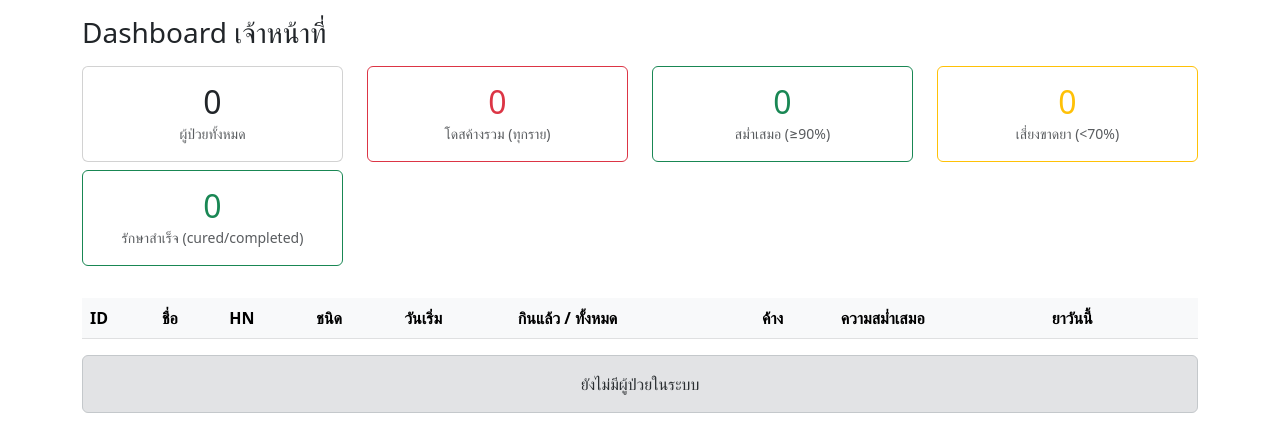
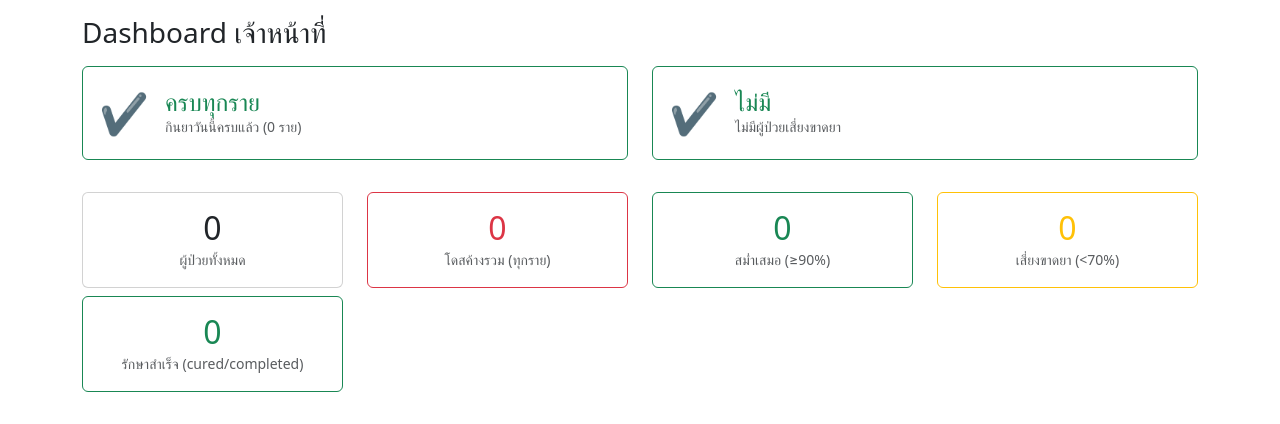
Before and after one commit to REENX8/TB, a Flask app: page /dashboard in a window 1280 px wide. Shown: the part 56-480 px from the top of the page. Run offline with Flask 3, Linux system fonts and the light colour scheme; the visitor is signed in with stand-in values (Sample User, id 1); lists and menus that the app fills with data are empty.

Commit message:
move at-risk and missed-today to separate pages

```diff
--- a/tb/__init__.py
+++ b/tb/__init__.py
@@ -32,6 +32,8 @@
     "report": "report.report",
     "report_export": "report.report_export",
     "report_export_xlsx": "report.report_export_xlsx",
+    "dashboard_missed_today": "report.dashboard_missed_today",
+    "dashboard_at_risk": "report.dashboard_at_risk",
     "ping": "report.ping",
     "audit_log": "audit.audit_log",
 }
--- a/tb/report/routes.py
+++ b/tb/report/routes.py
@@ -243,6 +243,39 @@
     )
 
 
+@bp.route("/dashboard/missed-today")
+@staff_required
+def dashboard_missed_today():
+    today = today_th()
+    patients = Patient.query.filter_by(archived=False).order_by(Patient.id).all()
+    patient_ids = [p.id for p in patients]
+    today_doses = {}
+    if patient_ids:
+        today_doses = {
+            d.patient_id: d for d in MedicationDose.query.filter(
+                MedicationDose.patient_id.in_(patient_ids),
+                MedicationDose.date == today,
+            ).all()
+        }
+    missed = [
+        {"patient": p, "today_dose": today_doses[p.id]}
+        for p in patients
+        if p.id in today_doses and not today_doses[p.id].taken
+    ]
+    return render_template("missed_today.html", missed=missed, today=today)
+
+
+@bp.route("/dashboard/at-risk")
+@staff_required
+def dashboard_at_risk():
+    today = today_th()
+    patients = Patient.query.filter_by(archived=False).order_by(Patient.id).all()
+    patient_ids = [p.id for p in patients]
+    stats_map = get_adherence_stats_bulk(patient_ids, today)
+    at_risk = get_at_risk_patients(patients, stats_map, today)
+    return render_template("at_risk.html", at_risk=at_risk, today=today)
+
+
 @bp.route("/ping")
 def ping():
     return "ok", 200
--- a/templates/base.html
+++ b/templates/base.html
@@ -50,6 +50,8 @@
       .drug-pick-card img { width:60px; height:60px; object-fit:contain; border-radius:6px; }
       .drug-pick-name { font-size:0.68rem; margin-top:4px; color:#333; line-height:1.2; }
       .drug-pick-count { width:70px; font-size:0.85rem; text-align:center; margin:4px auto 0; display:block; }
+      .hover-shadow { transition: box-shadow .15s, transform .15s; }
+      .hover-shadow:hover { box-shadow: 0 4px 12px rgba(0,0,0,.12); transform: translateY(-2px); }
     </style>
   </head>
   <body>
--- a/templates/dashboard.html
+++ b/templates/dashboard.html
@@ -2,60 +2,45 @@
 {% block content %}
 <h1 class="h3 mb-3">Dashboard เจ้าหน้าที่</h1>
 
-{# ---------- Today's dose alert ---------- #}
-{% if missed_today %}
-<div class="alert alert-warning mb-4">
-  <strong>&#9888; ยังไม่กินยาวันนี้ ({{ missed_today|length }} ราย)</strong>
-  <ul class="mb-0 mt-2">
-    {% for p in missed_today %}
-    <li>
-      <a href="{{ url_for('view_patient', id=p.id) }}" class="alert-link fw-semibold">{{ p.name }}</a>
-      <span class="text-muted small">HN: {{ p.hn }}{% if p.phone %} &nbsp;|&nbsp; <a href="tel:{{ p.phone }}" class="alert-link">{{ p.phone }}</a>{% endif %}</span>
-    </li>
-    {% endfor %}
-  </ul>
-</div>
-{% elif scheduled_today_count > 0 %}
-<div class="alert alert-success mb-4">
-  &#10004; ผู้ป่วยทุกรายที่มีนัดวันนี้กินยาครบแล้ว ({{ scheduled_today_count }} ราย)
-</div>
-{% endif %}
-
-{# ---------- At-risk patients ---------- #}
-{% if at_risk %}
-<div class="card border-danger mb-4">
-  <div class="card-header bg-danger text-white fw-semibold">
-    &#9888; ผู้ป่วยเสี่ยงขาดยา ({{ at_risk|length }} ราย)
+{# ---------- Alert summary cards ---------- #}
+<div class="row mb-4">
+  <div class="col-md-6 mb-2">
+    <a href="{{ url_for('dashboard_missed_today') }}" class="text-decoration-none">
+      <div class="card h-100 {% if missed_today %}border-warning{% else %}border-success{% endif %} hover-shadow">
+        <div class="card-body d-flex align-items-center gap-3">
+          <div class="fs-1">{% if missed_today %}&#9888;{% else %}&#10004;{% endif %}</div>
+          <div>
+            {% if missed_today %}
+            <h4 class="mb-0 text-warning">{{ missed_today|length }} ราย</h4>
+            <div class="text-muted small">ยังไม่กินยาวันนี้ — คลิกดูรายชื่อ</div>
+            {% else %}
+            <h4 class="mb-0 text-success">ครบทุกราย</h4>
+            <div class="text-muted small">กินยาวันนี้ครบแล้ว ({{ scheduled_today_count }} ราย)</div>
+            {% endif %}
+          </div>
+        </div>
+      </div>
+    </a>
   </div>
-  <div class="table-responsive">
-    <table class="table table-sm table-hover mb-0 align-middle">
-      <thead class="table-light">
-        <tr>
-          <th>ชื่อ</th><th>HN</th><th>เบอร์โทร</th>
-          <th class="text-center">ขาดติดต่อกัน (วัน)</th>
-          <th class="text-center">Adherence %</th>
-          <th>กินยาล่าสุด</th>
-        </tr>
-      </thead>
-      <tbody>
-        {% for row in at_risk %}
-        <tr>
-          <td><a href="{{ url_for('view_patient', id=row.patient.id) }}" class="fw-semibold text-danger text-decoration-none">{{ row.patient.name }}</a></td>
-          <td>{{ row.patient.hn }}</td>
-          <td>{% if row.patient.phone %}<a href="tel:{{ row.patient.phone }}">{{ row.patient.phone }}</a>{% else %}-{% endif %}</td>
-          <td class="text-center">
-            {% if row.consecutive_missed >= 2 %}<span class="badge bg-danger">{{ row.consecutive_missed }}</span>
-            {% else %}{{ row.consecutive_missed }}{% endif %}
-          </td>
-          <td class="text-center {% if row.adherence_pct < 70 %}text-danger fw-semibold{% endif %}">{{ row.adherence_pct }}%</td>
-          <td>{{ row.last_taken_date.strftime('%Y-%m-%d') if row.last_taken_date else '-' }}</td>
-        </tr>
-        {% endfor %}
-      </tbody>
-    </table>
+  <div class="col-md-6 mb-2">
+    <a href="{{ url_for('dashboard_at_risk') }}" class="text-decoration-none">
+      <div class="card h-100 {% if at_risk %}border-danger{% else %}border-success{% endif %} hover-shadow">
+        <div class="card-body d-flex align-items-center gap-3">
+          <div class="fs-1">{% if at_risk %}&#128276;{% else %}&#10004;{% endif %}</div>
+          <div>
+            {% if at_risk %}
+            <h4 class="mb-0 text-danger">{{ at_risk|length }} ราย</h4>
+            <div class="text-muted small">เสี่ยงขาดยา — คลิกดูรายชื่อ</div>
+            {% else %}
+            <h4 class="mb-0 text-success">ไม่มี</h4>
+            <div class="text-muted small">ไม่มีผู้ป่วยเสี่ยงขาดยา</div>
+            {% endif %}
+          </div>
+        </div>
+      </div>
+    </a>
   </div>
 </div>
-{% endif %}
 
 {# ---------- Summary cards ---------- #}
 <div class="row mb-4">
```
Also changed, not shown: templates/at_risk.html (added, +55 -0 lines), templates/missed_today.html (added, +47 -0 lines).
